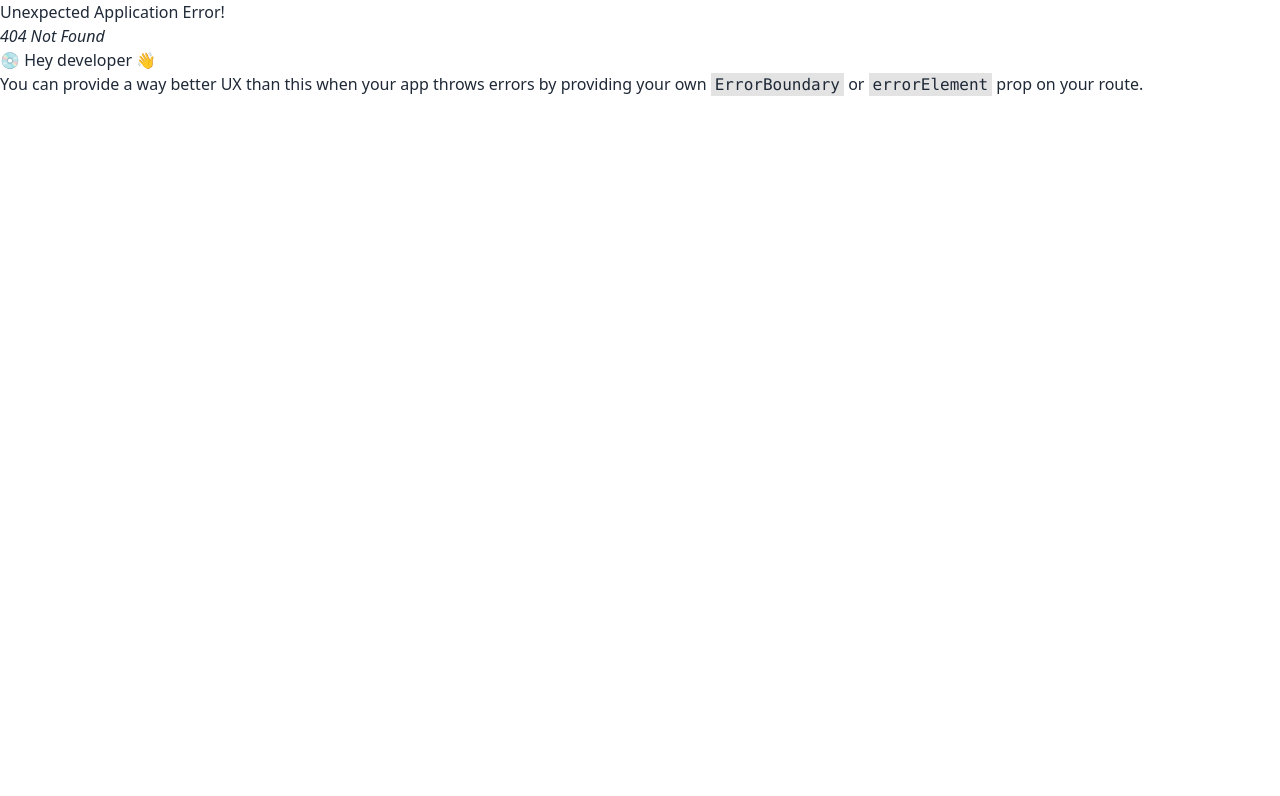
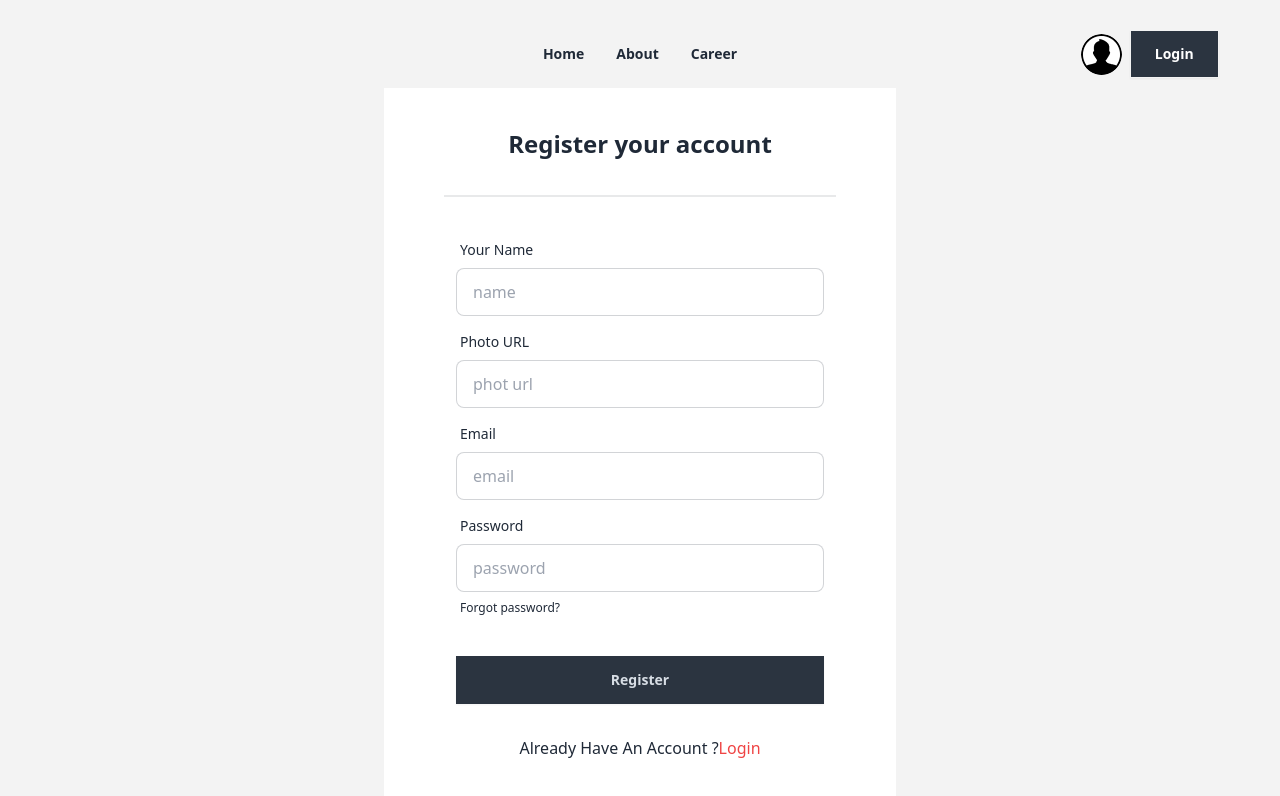
Before and after one commit to kobirul5/dragon-news, a React (Vite) app: page /auth/register in a window 1280 px wide. Before the commit this address had no page. Shown: the top 796 px of the page. Built offline with nearby package versions, Linux system fonts and the light colour scheme.

Commit message:
added login and registration page

```diff
--- a/package.json
+++ b/package.json
@@ -10,6 +10,7 @@
     "preview": "vite preview"
   },
   "dependencies": {
+    "firebase": "^11.0.2",
     "localforage": "^1.10.0",
     "match-sorter": "^8.0.0",
     "moment": "^2.30.1",
--- a/src/components/Navbar.jsx
+++ b/src/components/Navbar.jsx
@@ -1,4 +1,4 @@
-import { NavLink } from "react-router-dom";
+import { Link, NavLink } from "react-router-dom";
 import userIcon from "../assets/user.png"
 import { FaBars } from "react-icons/fa";
 
@@ -9,7 +9,7 @@
         <li><NavLink to="/career">Career</NavLink></li>
     </>
     return (
-        <div className="navbar bg-base-100">
+        <div className="navbar">
             <div className="navbar-start">
                 <div className="dropdown">
                     <div tabIndex={0} role="button" className="btn btn-ghost lg:hidden">
@@ -17,21 +17,21 @@
                     </div>
                     <ul
                         tabIndex={0}
-                        className="menu menu-sm dropdown-content bg-base-100 rounded-box z-[1] mt-3 w-52 p-2 shadow">
+                        className="menu menu-sm dropdown-content font-bold bg-base-100 rounded-box z-[1] mt-3 w-52 p-2 shadow">
                         {links}
                     </ul>
                 </div>
             </div>
             <div className="navbar-center hidden lg:flex">
-                <ul className="menu menu-horizontal px-1">
+                <ul className="menu menu-horizontal px-1  font-bold">
                    {links}
                 </ul>
             </div>
             <div className="navbar-end gap-2">
                 <div>
-                    <img src={userIcon} alt="" />
+                    <img className="rounded-full" src={userIcon} alt="" />
                 </div>
-                <a className="btn bg-neutral text-white rounded-none px-6 ">Button</a>
+                <Link to="/auth/login" className="btn bg-neutral text-white rounded-none px-6 py-1 ">Login</Link>
             </div>
         </div>
     );
--- /dev/null
+++ b/src/layouts/AuthLayout.jsx
@@ -0,0 +1,15 @@
+import { Outlet } from "react-router-dom";
+import Navbar from "../components/Navbar";
+
+const AuthLayout = () => {
+    return (
+        <div className="bg-[#F3F3F3] min-h-screen pt-5 pb-10 mx-auto">
+            <header className="mx-auto w-11/12">
+                <Navbar></Navbar>
+            </header>
+            <Outlet></Outlet>
+        </div>
+    );
+};
+
+export default AuthLayout;
--- /dev/null
+++ b/src/pages/Login.jsx
@@ -0,0 +1,37 @@
+import { Link } from "react-router-dom";
+
+const Login = () => {
+    return (
+        <div className="hero">
+            <div className="card bg-base-100 rounded-none w-full max-w-lg shrink-0  p-10">
+                <h1 className="text-2xl font-bold text-center">Login your account</h1>
+                <div className="divider p-5"></div>
+                <form className="card-body pt-0">
+                    <div className="form-control">
+                        <label className="label">
+                            <span className="label-text">Email</span>
+                        </label>
+                        <input type="email" placeholder="email" className="input input-bordered" required />
+                    </div>
+                    <div className="form-control">
+                        <label className="label">
+                            <span className="label-text">Password</span>
+                        </label>
+                        <input type="password" placeholder="password" className="input input-bordered" required />
+                        <label className="label">
+                            <a href="#" className="label-text-alt link link-hover">Forgot password?</a>
+                        </label>
+                    </div>
+                    <div className="form-control mt-6">
+                        <button className="btn btn-neutral rounded-none">Login</button>
+                    </div>
+                </form>
+                <div className="text-center px-10">
+                    <p>Dont’t Have An Account ?<Link to="/auth/register" className="text-red-500">Register</Link></p>
+                </div>
+            </div>
+        </div>
+    );
+};
+
+export default Login;
--- /dev/null
+++ b/src/pages/Register.jsx
@@ -0,0 +1,49 @@
+import { Link } from "react-router-dom";
+
+const Register = () => {
+    return (
+        <div className="hero">
+            <div className="card bg-base-100 rounded-none w-full max-w-lg shrink-0  p-10">
+                <h1 className="text-2xl font-bold text-center">Register your account</h1>
+                <div className="divider p-5"></div>
+                <form className="card-body pt-0">
+                    <div className="form-control">
+                        <label className="label">
+                            <span className="label-text">Your Name</span>
+                        </label>
+                        <input type="text" placeholder="name" className="input input-bordered" required />
+                    </div>
+                    <div className="form-control">
+                        <label className="label">
+                            <span className="label-text">Photo URL</span>
+                        </label>
+                        <input type="text" placeholder="phot url" className="input input-bordered" required />
+                    </div>
+                    <div className="form-control">
+                        <label className="label">
+                            <span className="label-text">Email</span>
+                        </label>
+                        <input type="email" placeholder="email" className="input input-bordered" required />
+                    </div>
+                    <div className="form-control">
+                        <label className="label">
+                            <span className="label-text">Password</span>
+                        </label>
+                        <input type="password" placeholder="password" className="input input-bordered" required />
+                        <label className="label">
+                            <a href="#" className="label-text-alt link link-hover">Forgot password?</a>
+                        </label>
+                    </div>
+                    <div className="form-control mt-6">
+                        <button className="btn btn-neutral rounded-none">Register</button>
+                    </div>
+                </form>
+                <div className="text-center px-10">
+                    <p>Already Have An Account ?<Link to="/auth/login" className="text-red-500">Login</Link></p>
+                </div>
+            </div>
+        </div>
+    );
+};
+
+export default Register;
```
Also changed, not shown: src/router/router.jsx (+17 -0 lines), 1 other file (tests, documents, lock files or other folders).
